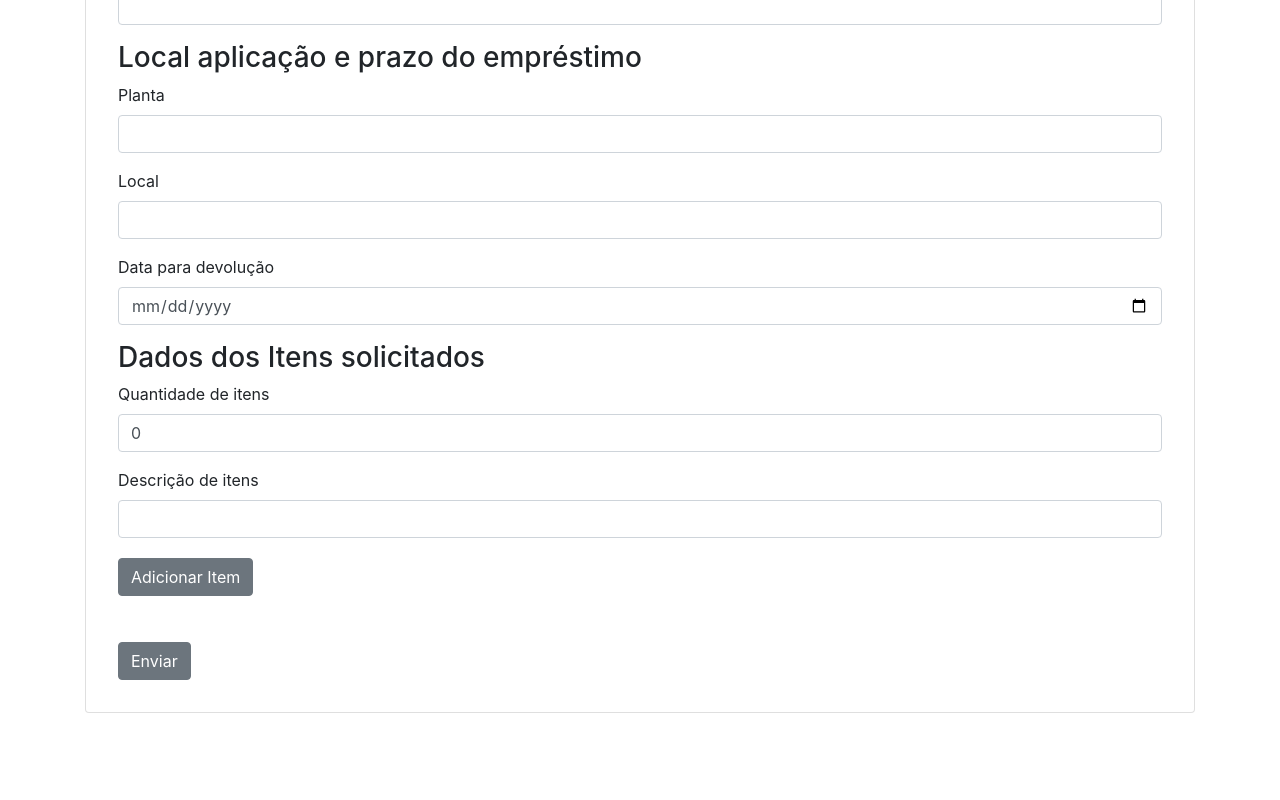
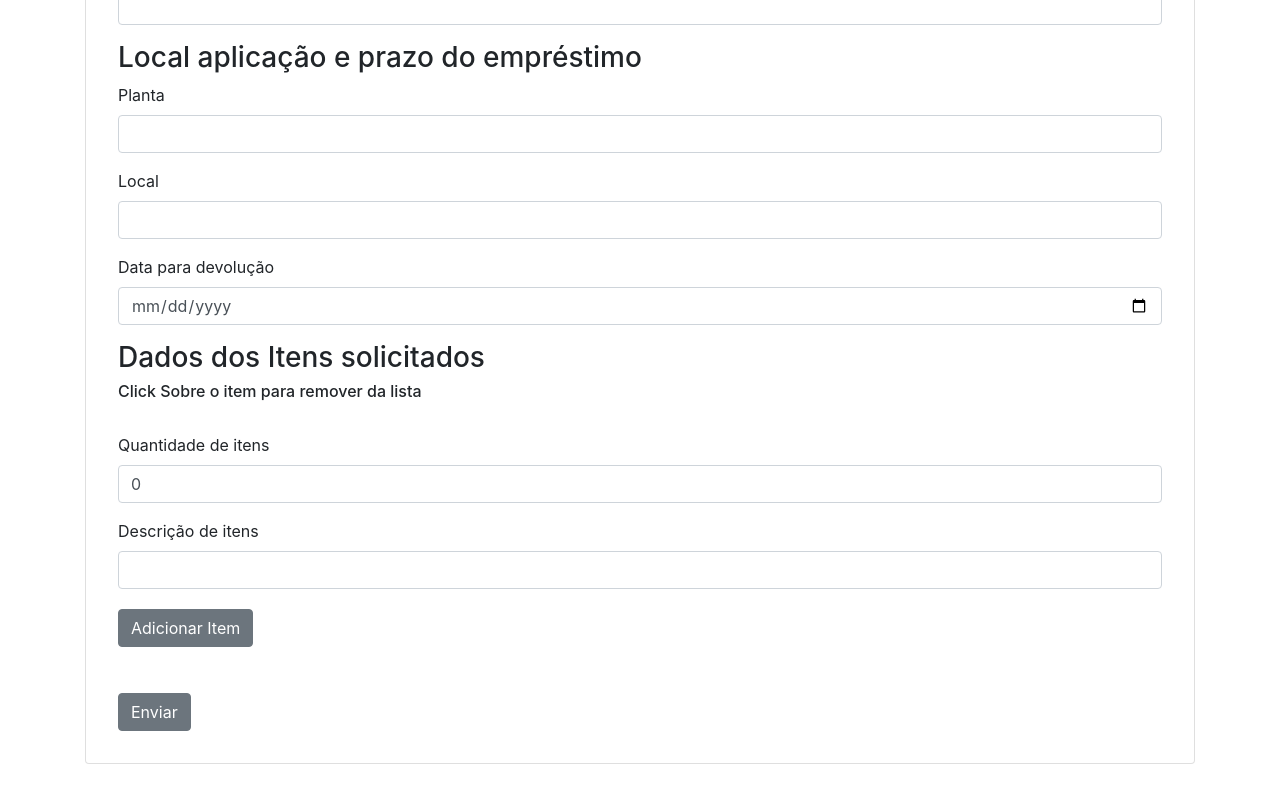
Before and after one commit to matheussblima/form-solicitacao-react, a React (Create React App) app: page / in a window 1280 px wide. Shown: the part 875-1675 px from the top of the page. Before the commit the page ends 1638 px from the top, so only its background shows below. Built offline with nearby package versions, Linux system fonts and the light colour scheme.

Commit message:
axios install

```diff
--- a/package.json
+++ b/package.json
@@ -7,6 +7,7 @@
     "node": "10.14.1"
   },
   "dependencies": {
+    "axios": "^0.18.0",
     "bootstrap": "^4.1.3",
     "heroku": "^7.19.3",
     "react": "^16.6.3",
--- a/src/App.js
+++ b/src/App.js
@@ -1,4 +1,5 @@
 import React from 'react';
+import axios from 'axios';
 import { Button, Form, FormGroup, Label, Input, Alert, Card, CardHeader, Container } from 'reactstrap';
 import './App.css';
 
@@ -49,6 +50,8 @@ export default class Example extends React.Component {
 
     });
   }
+
+
 
   render() {
     const children = [];
@@ -127,6 +130,7 @@ export default class Example extends React.Component {
             </FormGroup>
 
             <h3>Dados dos Itens solicitados</h3>
+            <h6>Click Sobre o item para remover da lista</h6><br/>
 
             {children}
 
```
Also changed, not shown: 1 other file (tests, documents, lock files or other folders).
